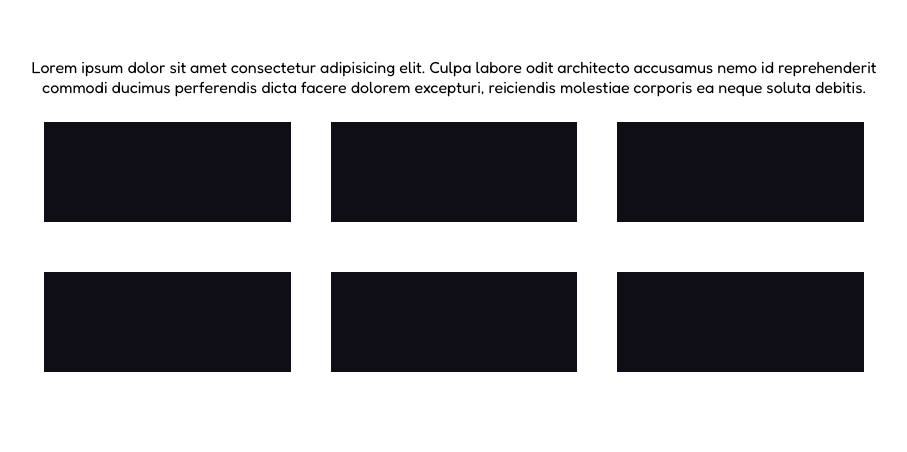
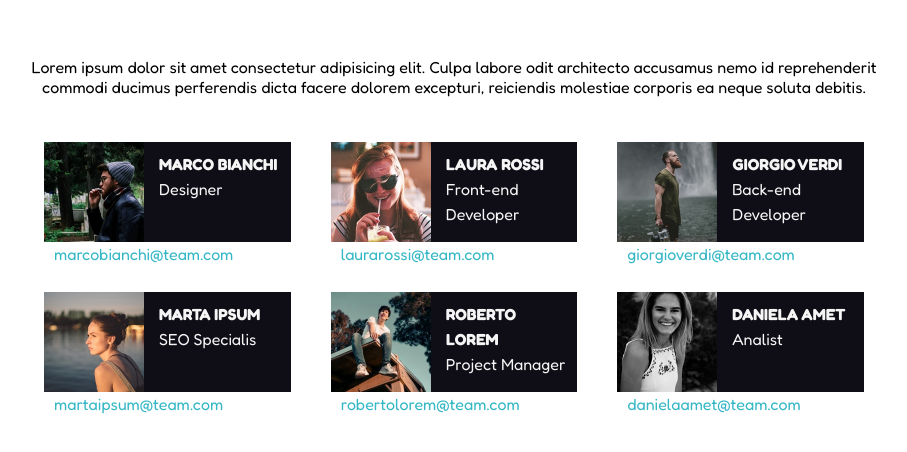
Before and after one commit to mcspe/html-css-float-cards, a plain HTML site: page index.html in a window 1280 px wide. Shown: the part 72-524 px from the top of the page, without its empty margins (186-1093 px from the left). Drawn offline with Linux system fonts and the light colour scheme.

Commit message:
[add] team members

```diff
--- a/css/style.css
+++ b/css/style.css
@@ -29,6 +29,10 @@ h1{
 }
 /* /regole generali */
 
+.text{
+  margin-bottom: 20px;
+}
+
 /* members box */
 .member-box{
   width: calc(100%/3);
@@ -40,4 +44,35 @@ h1{
   background-color: #0F0E17;
   height: 100px;
 }
+
+.member .pic img{
+  height: 100px;
+  float: left;
+  margin-right: 15px;
+}
+
+.member .info{
+  color: whitesmoke;
+  text-align: left;
+  padding: 10px;
+}
+
+.member .info h4,
+.member .info p,
+.member .info a{
+  line-height: 25px;
+}
+
+.member .info h4{
+  text-transform: uppercase;
+}
+
+.member .info a{
+  text-decoration: none;
+  color: #35B7C5;
+}
+
+.member .info a:hover{
+  text-decoration: underline;
+}
 /* /members box */
--- a/index.html
+++ b/index.html
@@ -15,28 +15,83 @@
     <h1>Meet our Team</h1>
   </header>
 
-  <main class="container clearfix">
+  <main class="container">
 
     <div class="text">
       <p>Lorem ipsum dolor sit amet consectetur adipisicing elit. Culpa labore odit architecto accusamus nemo id reprehenderit commodi ducimus perferendis dicta facere dolorem excepturi, reiciendis molestiae corporis ea neque soluta debitis.</p>
     </div>
+
     <section class="member-box">
-      <div class="member"></div>
+      <div class="member">
+        <div class="pic">
+          <img src="img/male1.png" alt="male1" title="male1">
+        </div>
+        <div class="info">
+          <h4>Marco Bianchi</h4>
+          <p>Designer</p>
+          <a href="mailto:indirizzo@email.com">marcobianchi@team.com</a>
+        </div>
+      </div>
     </section>
     <section class="member-box">
-      <div class="member"></div>
+      <div class="member">
+        <div class="pic">
+          <img src="img/female1.png" alt="female1" title="female1">
+        </div>
+        <div class="info">
+          <h4>Laura Rossi</h4>
+          <p>Front-end Developer</p>
+          <a href="mailto:indirizzo@email.com">laurarossi@team.com</a>
+        </div>
+      </div>
     </section>
     <section class="member-box">
-      <div class="member"></div>
+      <div class="member">
+        <div class="pic">
+          <img src="img/male2.png" alt="male2" title="male2">
+        </div>
+        <div class="info">
+          <h4>Giorgio Verdi</h4>
+          <p>Back-end Developer</p>
+          <a href="mailto:indirizzo@email.com">giorgioverdi@team.com</a>
+        </div>
+      </div>
     </section>
     <section class="member-box">
-      <div class="member"></div>
+      <div class="member">
+        <div class="pic">
+          <img src="img/female2.png" alt="female2" title="female2">
+        </div>
+        <div class="info">
+          <h4>Marta Ipsum</h4>
+          <p>SEO Specialis</p>
+          <a href="mailto:indirizzo@email.com">martaipsum@team.com</a>
+        </div>
+      </div>
     </section>
     <section class="member-box">
-      <div class="member"></div>
+      <div class="member">
+        <div class="pic">
+          <img src="img/male3.png" alt="male3" title="male3">
+        </div>
+        <div class="info">
+          <h4>Roberto Lorem</h4>
+          <p>Project Manager</p>
+          <a href="mailto:indirizzo@email.com">robertolorem@team.com</a>
+        </div>
+      </div>
     </section>
     <section class="member-box">
-      <div class="member"></div>
+      <div class="member">
+        <div class="pic">
+          <img src="img/female3.png" alt="female3" title="female3">
+        </div>
+        <div class="info">
+          <h4>Daniela Amet</h4>
+          <p>Analist</p>
+          <a href="mailto:indirizzo@email.com">danielaamet@team.com</a>
+        </div>
+      </div>
     </section>
   </main>
 </body>
```
